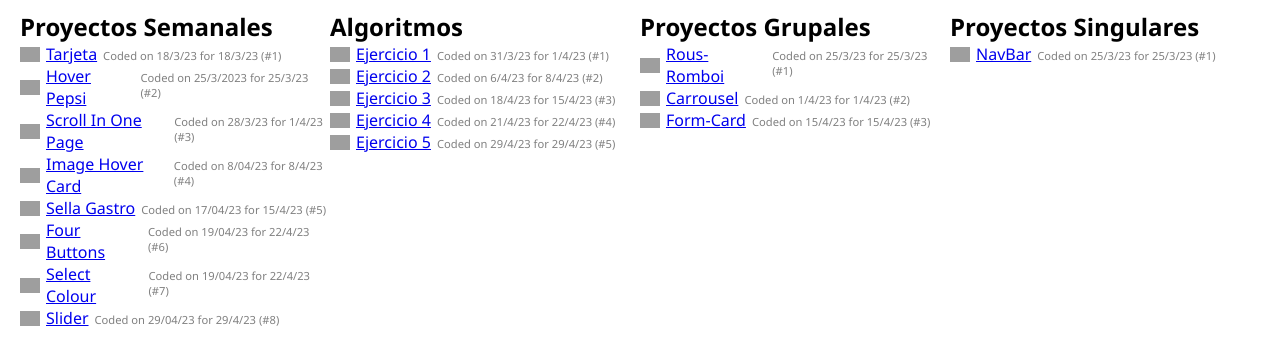
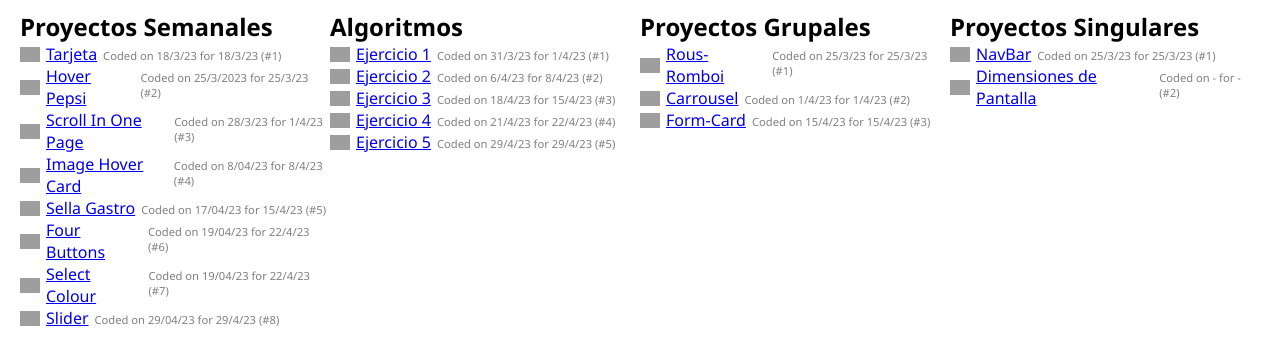
Before and after one commit to OsmanHerman/Activity-Random, a plain HTML site: page index.html in a window 1280 px wide. Drawn offline with Linux system fonts and the light colour scheme; grey boxes are pictures that could not be loaded.

Commit message:
actualización

```diff
--- a/index.html
+++ b/index.html
@@ -210,6 +210,15 @@
             </a>
             <p>Coded on 25/3/23 for 25/3/23 (#1)</p>
         </div>
+
+        <div class="link-set">
+            <a href="./Dimensiones-Pantalla/index.html">
+                <img src="https://www.seekpng.com/png/detail/241-2410667_clip-black-and-white-library-pile-of-poo.png"
+                    alt="" srcset="">
+                Dimensiones de Pantalla
+            </a>
+            <p>Coded on - for - (#2)</p>
+        </div>
     </div>
 </body>
 
```
